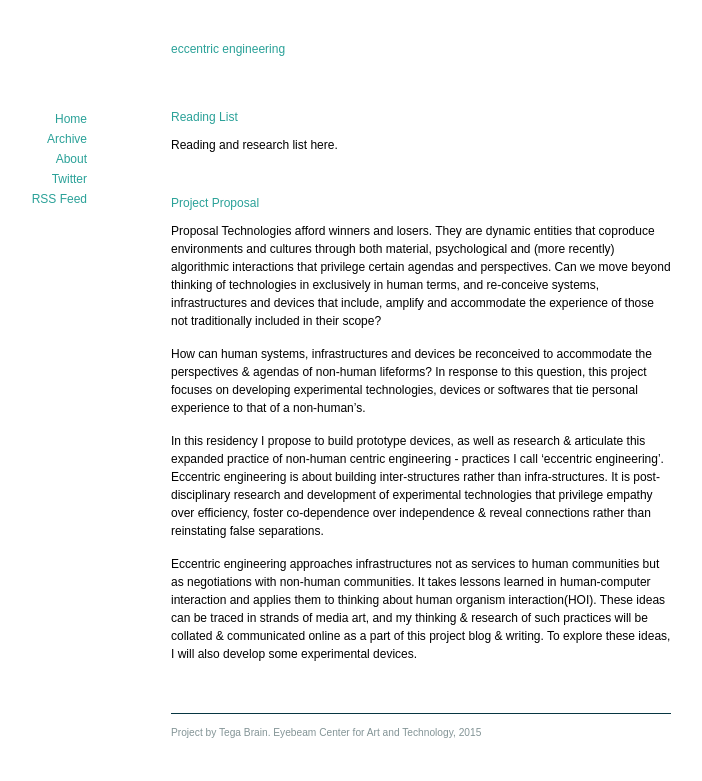
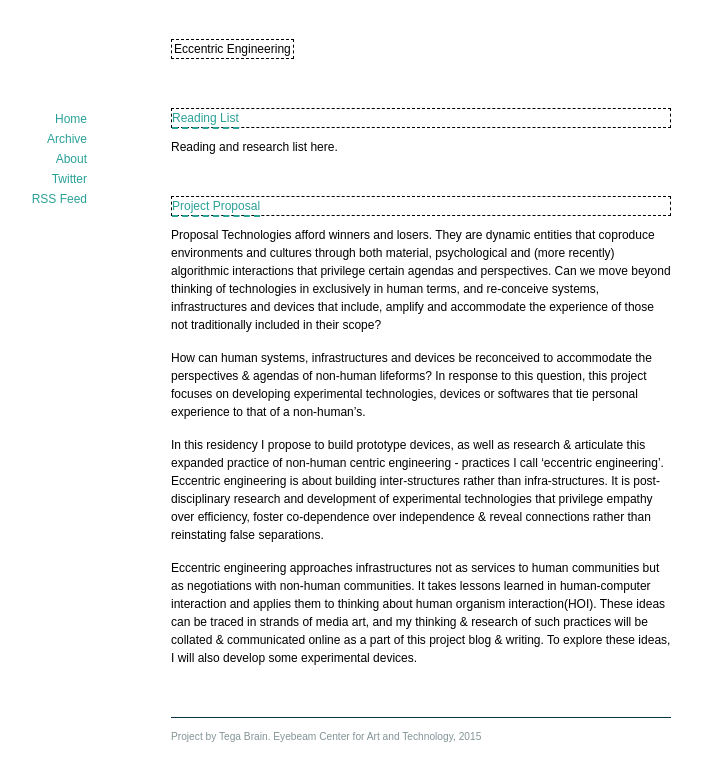
Before and after one commit to eccentricengineering/eccentricengineering.github.io, a Jekyll site: the page built from index.html, in a window 1280 px wide. Shown: the top 781 px of the page, without its empty margins (219-921 px from the left). Built offline with Jekyll 4.4.1, drawn with Linux system fonts in a browser that asks for light colours; nearby versions of some CDN libraries; the list of posts is cut into pages by our own code.

Commit message:
about update

```diff
--- a/_config.yml
+++ b/_config.yml
@@ -1,4 +1,4 @@
-name: eccentric engineering
+name: Eccentric Engineering
 url: http://eccentricengineering.github.io/
 
 permalink: /:year/:month/:day/:title/
--- a/assets/css/style.css
+++ b/assets/css/style.css
@@ -121,13 +121,16 @@ h3 {
 	margin: 40px auto 50px auto;
 }
 #header h1 {
+
 	font-size: 12px;
 	margin-bottom: 4px;
 	text-transform: none;
 }
 #header h1 a {
-	border: none;
+	border:dashed, 1px;
+	padding: 2px;
 	text-decoration: none;
+	color:#000;
 }
 
 #footer {
@@ -173,11 +176,12 @@ article {
 }
 
 article h1 {
+	border: dashed, 1px;
 	font-size: 12px;
 	margin: 0 0 10px 0;
 }
 article h1 a {
-	border: none;
+	border-bottom: dashed 2px;
 }
 article h1 a.anchor {
 	margin-left: 8px;
```
